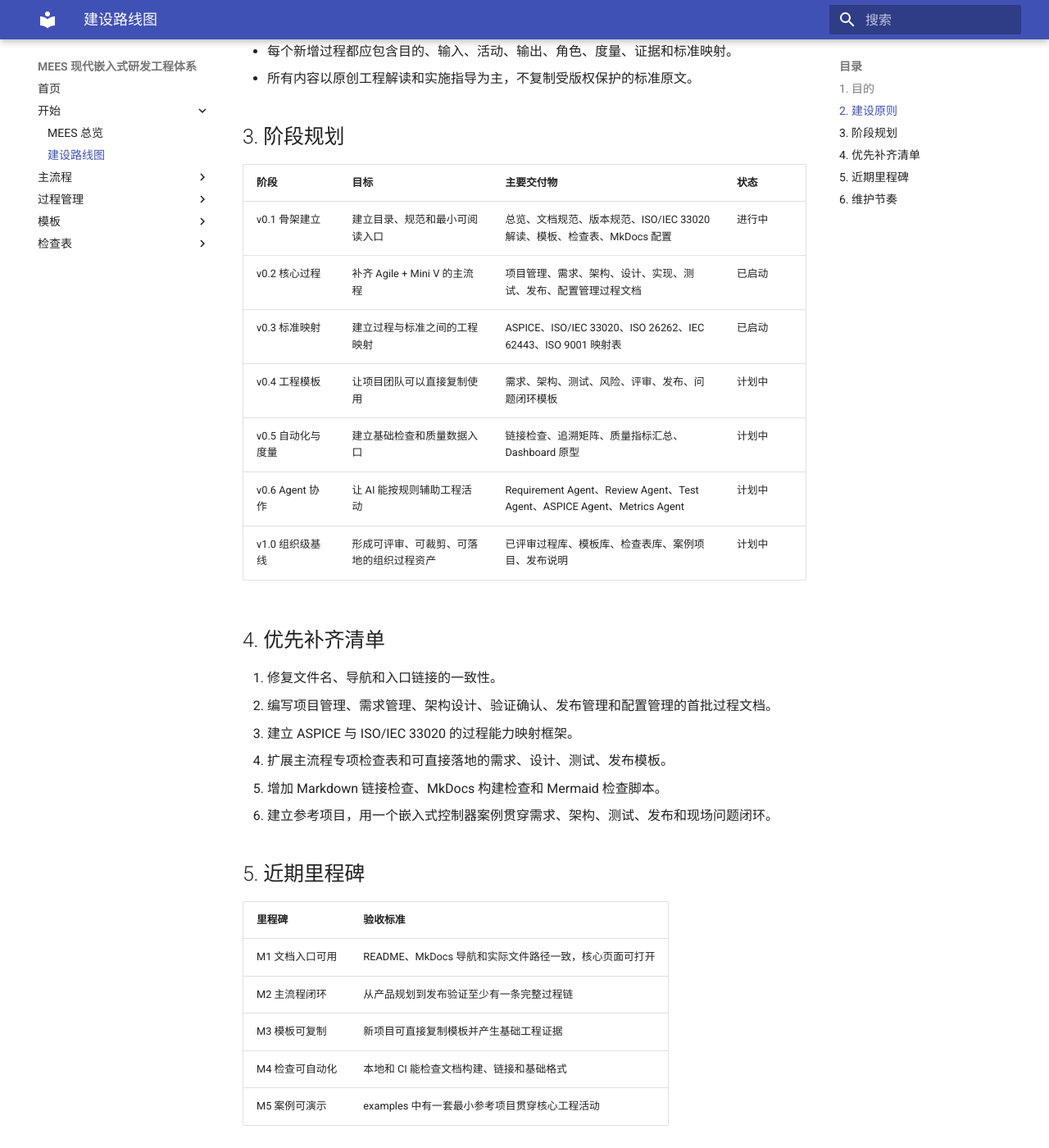
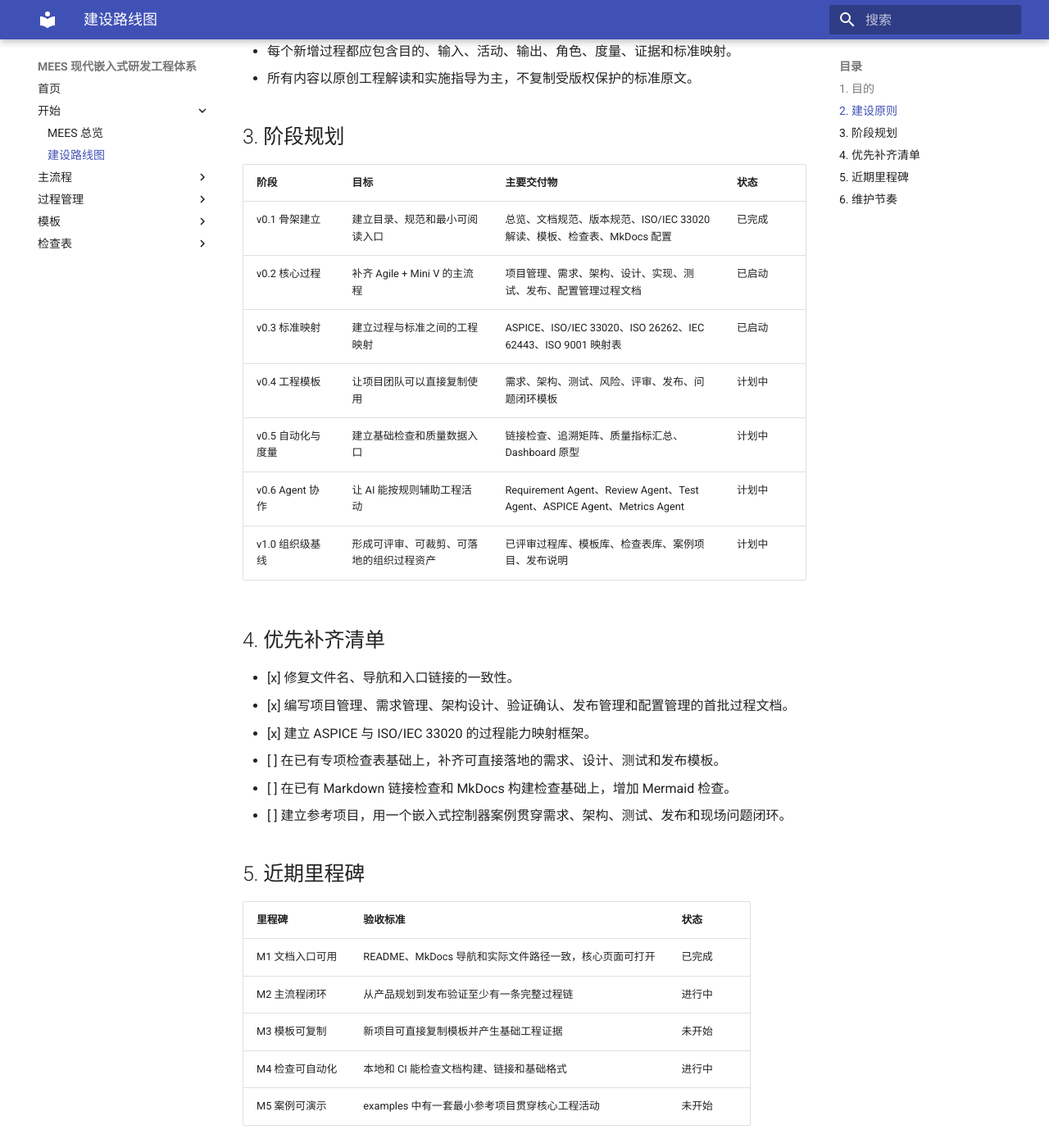
Before and after one commit to JianShiYao/MEES, an MkDocs documentation site: the page built from docs/00_Introduction/01_建设路线图.md, in a window 1280 px wide and 1400 px high, scrolled down 424 px. Shown: the whole window at 82% size. Built offline with MkDocs 1.6.1 and Material for MkDocs 9.7.7, drawn with Linux system fonts in a browser that asks for light colours.

Commit message:
chore: close v0.1 baseline

```diff
--- a/docs/00_Introduction/01_建设路线图.md
+++ b/docs/00_Introduction/01_建设路线图.md
@@ -16,7 +16,7 @@
 
 | 阶段            | 目标                     | 主要交付物                                                                | 状态  |
 | ------------- | ---------------------- | -------------------------------------------------------------------- | --- |
-| v0.1 骨架建立     | 建立目录、规范和最小可阅读入口        | 总览、文档规范、版本规范、ISO/IEC 33020 解读、模板、检查表、MkDocs 配置                       | 进行中 |
+| v0.1 骨架建立     | 建立目录、规范和最小可阅读入口        | 总览、文档规范、版本规范、ISO/IEC 33020 解读、模板、检查表、MkDocs 配置                       | 已完成 |
 | v0.2 核心过程     | 补齐 Agile + Mini V 的主流程 | 项目管理、需求、架构、设计、实现、测试、发布、配置管理过程文档                                      | 已启动 |
 | v0.3 标准映射     | 建立过程与标准之间的工程映射         | ASPICE、ISO/IEC 33020、ISO 26262、IEC 62443、ISO 9001 映射表                | 已启动 |
 | v0.4 工程模板     | 让项目团队可以直接复制使用          | 需求、架构、测试、风险、评审、发布、问题闭环模板                                             | 计划中 |
@@ -26,22 +26,22 @@
 
 ## 4. 优先补齐清单
 
-1. 修复文件名、导航和入口链接的一致性。
-2. 编写项目管理、需求管理、架构设计、验证确认、发布管理和配置管理的首批过程文档。
-3. 建立 ASPICE 与 ISO/IEC 33020 的过程能力映射框架。
-4. 扩展主流程专项检查表和可直接落地的需求、设计、测试、发布模板。
-5. 增加 Markdown 链接检查、MkDocs 构建检查和 Mermaid 检查脚本。
-6. 建立参考项目，用一个嵌入式控制器案例贯穿需求、架构、测试、发布和现场问题闭环。
+- [x] 修复文件名、导航和入口链接的一致性。
+- [x] 编写项目管理、需求管理、架构设计、验证确认、发布管理和配置管理的首批过程文档。
+- [x] 建立 ASPICE 与 ISO/IEC 33020 的过程能力映射框架。
+- [ ] 在已有专项检查表基础上，补齐可直接落地的需求、设计、测试和发布模板。
+- [ ] 在已有 Markdown 链接检查和 MkDocs 构建检查基础上，增加 Mermaid 检查。
+- [ ] 建立参考项目，用一个嵌入式控制器案例贯穿需求、架构、测试、发布和现场问题闭环。
 
 ## 5. 近期里程碑
 
-| 里程碑 | 验收标准 |
-|---|---|
-| M1 文档入口可用 | README、MkDocs 导航和实际文件路径一致，核心页面可打开 |
-| M2 主流程闭环 | 从产品规划到发布验证至少有一条完整过程链 |
-| M3 模板可复制 | 新项目可直接复制模板并产生基础工程证据 |
-| M4 检查可自动化 | 本地和 CI 能检查文档构建、链接和基础格式 |
-| M5 案例可演示 | examples 中有一套最小参考项目贯穿核心工程活动 |
+| 里程碑 | 验收标准 | 状态 |
+|---|---|---|
+| M1 文档入口可用 | README、MkDocs 导航和实际文件路径一致，核心页面可打开 | 已完成 |
+| M2 主流程闭环 | 从产品规划到发布验证至少有一条完整过程链 | 进行中 |
+| M3 模板可复制 | 新项目可直接复制模板并产生基础工程证据 | 未开始 |
+| M4 检查可自动化 | 本地和 CI 能检查文档构建、链接和基础格式 | 进行中 |
+| M5 案例可演示 | examples 中有一套最小参考项目贯穿核心工程活动 | 未开始 |
 
 ## 6. 维护节奏
 
--- /dev/null
+++ b/requirements-docs.txt
@@ -0,0 +1,2 @@
+mkdocs==1.6.1
+mkdocs-material==9.7.6
```
Also changed, not shown: CHANGELOG.md (+7 -7 lines), README.md (+77 -4 lines), TODO.md (+38 -1 lines), scripts/README.md (+11 -1 lines), 4 other files.
